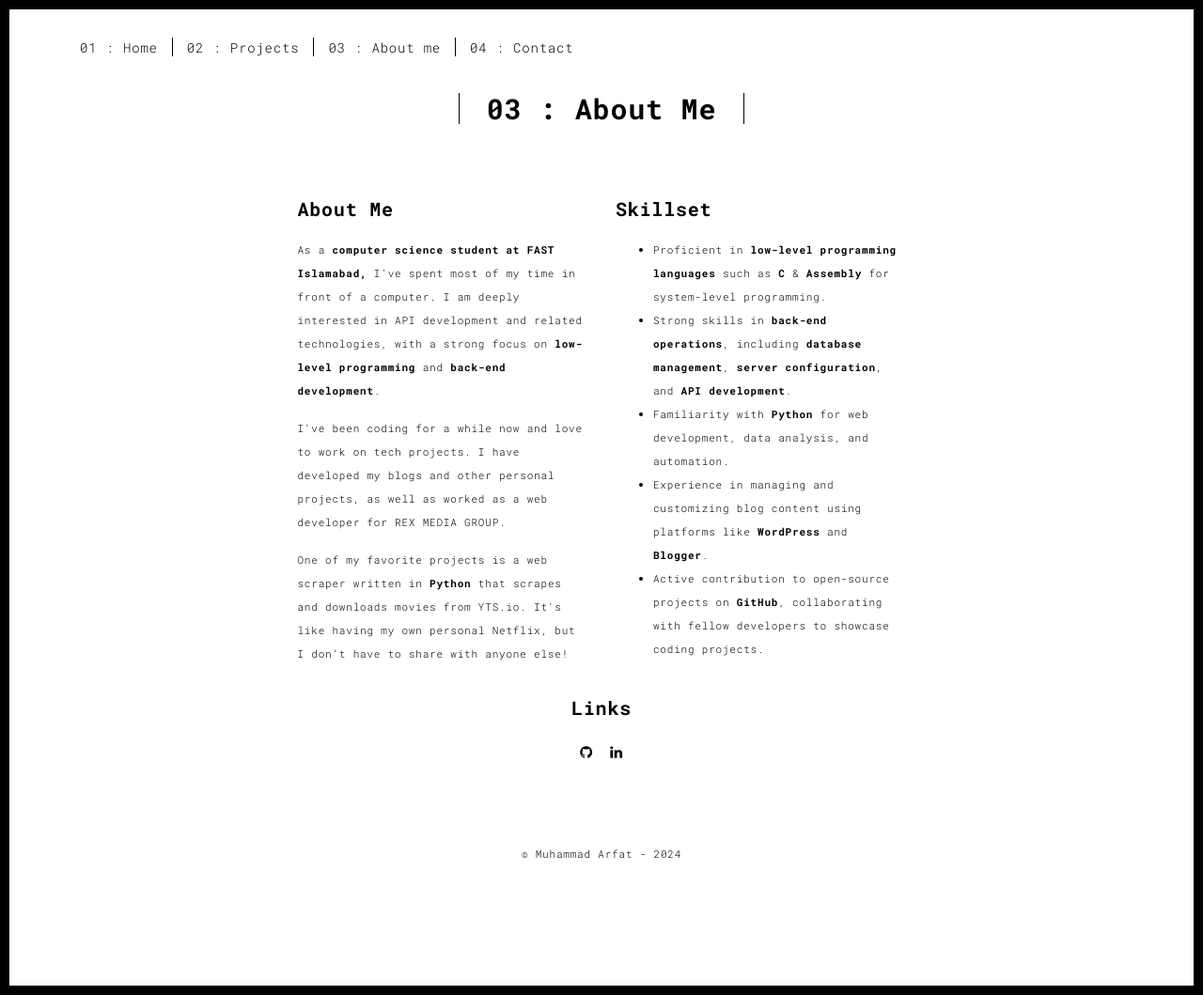
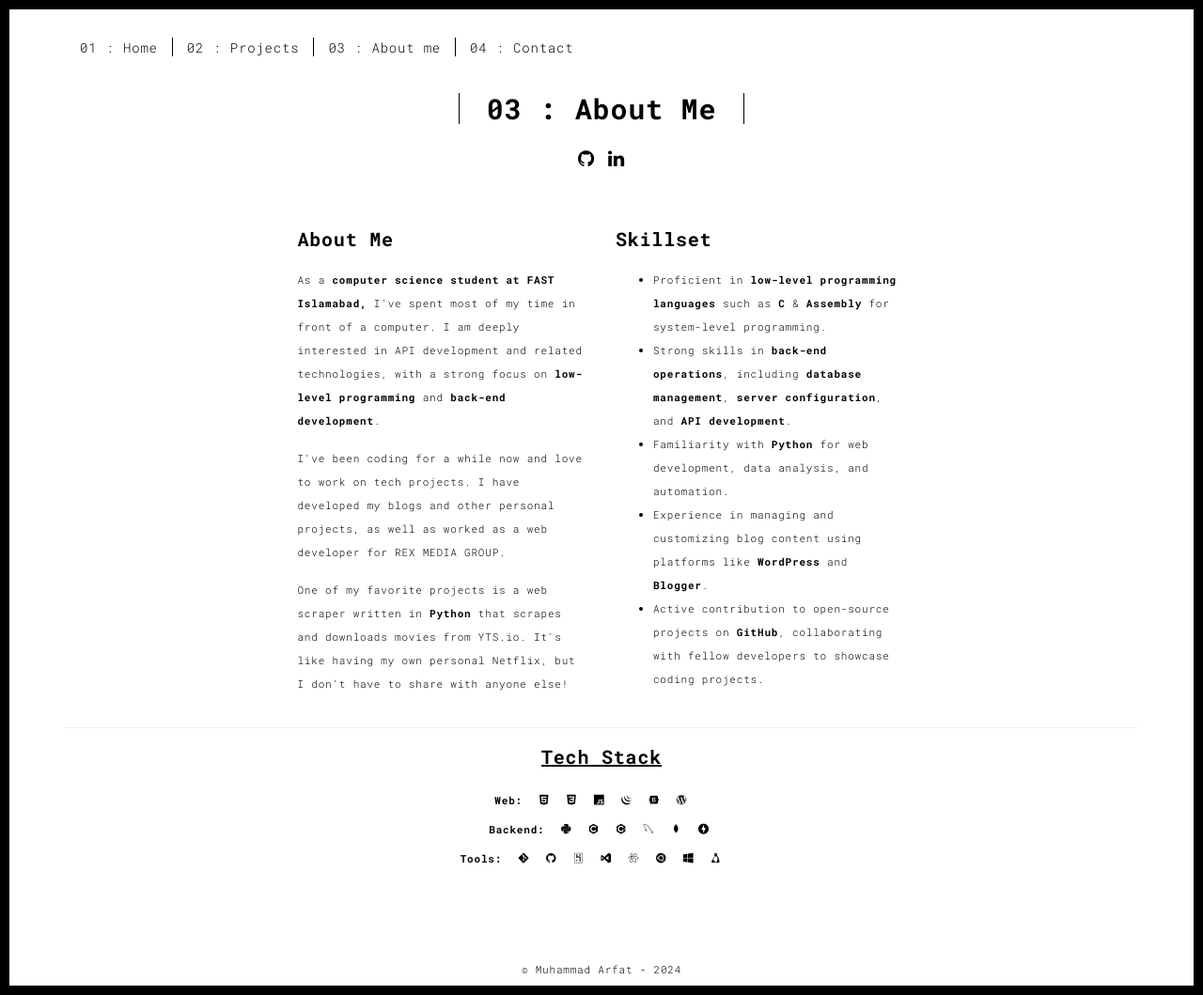
Before and after one commit to arfatkh/arfatkh.github.io, a Jekyll site: the page built from about.html, in a window 1280 px wide and 1059 px high. Shown: the whole window at 94% size. Built offline with Jekyll 4.4.1, drawn with Linux system fonts in a browser that asks for light colours.

Commit message:
updated about me
- added tech stack
- fa icons for github and linkdein

```diff
--- a/about.html
+++ b/about.html
@@ -2,6 +2,7 @@
 layout: default
 title : About Me
 ---
+<link rel="stylesheet" href="https://cdn.jsdelivr.net/gh/devicons/devicon@latest/devicon.min.css">
 
 <div class="section-container">
     <div class="container">
@@ -9,7 +10,20 @@ title : About Me
         <div class="col-xs-12">
           <div class="section-container-spacer text-center">
             <h1 class="h2">03 : {{page.title}}</h1>
+
+            <div  class="text-center">
+              <a href="https://www.github.com/{{site.github_username}}" title="" class="fa-icon">
+                <i class="fa fa-github fa-lg"></i>
+
+              <a href="https://www.linkedin.com/in/{{site.linkedin_username}}"" class="fa-icon">
+                <i class="fa fa-linkedin fa-lg"></i>
+              </a>
+            </div>
+
+
+
           </div>
+
           <div class="row">
             <div class="col-md-10 col-md-offset-1">
               <div class="row">
@@ -44,16 +58,62 @@ title : About Me
         </div>
 
               </div>
+              <hr>
 
             <div class="text-center">
-              <h3>Links</h3>
-              <a href="https://www.github.com/{{site.github_username}}" title="" class="fa-icon">
-                <i class="fa fa-github"></i>
+              <h3 style="text-decoration: underline;"> Tech Stack</h3>
+              <ul class="list-inline">
 
-              <a href="https://www.linkedin.com/in/{{site.linkedin_username}}"" class="fa-icon">
-                <i class="fa fa-linkedin"></i>
-              </a>
+                <!-- web -->
+                <li> <h5 style="text-align:left">Web: </h5> </li>
+                <li class="devicon-html5-plain"></li>
+                <li class="devicon-css3-plain"></li>
+                <li class="devicon-javascript-plain"></li>
+                <li class="devicon-jquery-plain"></li>
+                <li class="devicon-bootstrap-plain"></li>
+                <li class="devicon-wordpress-plain"></li>
+                <li class="devicon-blogger-plain"></li>
+
+                <br>
+
+               <li> <h5 style="text-align:left">Backend: </h5> </li>
+
+
+                <!-- back-end -->
+                <li class="devicon-python-plain"></li>
+                <li class="devicon-c-plain"></li>
+                <li class="devicon-cplusplus-plain"></li>
+                <li class="devicon-mysql-plain"></li>
+                <li class="devicon-mongodb-plain"></li>
+                <li class="devicon-fastapi-plain"></li>
+
+
+                <br>
+                <li> <h5>Tools: </h5> </li>
+
+
+                <!-- tools -->
+                <li class="devicon-git-plain"></li>
+                <li class="devicon-github-plain"></li>
+                <li class="devicon-heroku-original"></li>
+                <li class="devicon-visualstudio-plain"></li>
+                <li class="devicon-atom-plain"></li>
+                <li class="devicon-ubuntu-plain"></li>
+                <li class="devicon-windows8-original"></li>
+                <li class="devicon-linux-plain"></li>
+                <li class="devicon-nginx"></li>
+
+
+
+
+              </ul>
+
+
             </div>
+
+
+
+
             </div>
           </div>
 
```
Also changed, not shown: 2 other files.
